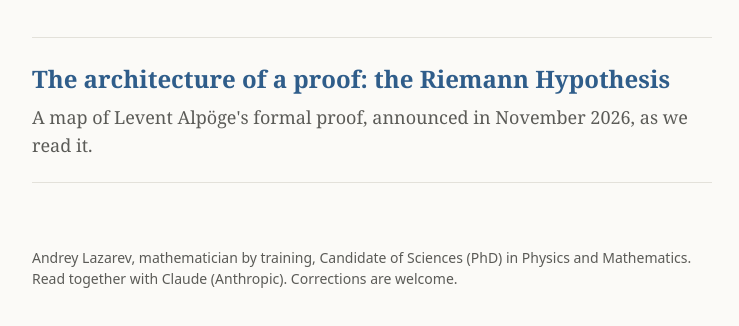
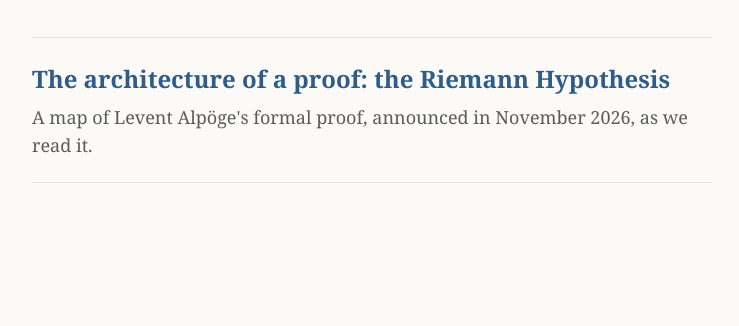
Before and after one commit to revenue7-eng/reading-proofs, a plain HTML site: page index.html in a window 1280 px wide. Shown: the part 204-530 px from the top of the page, without its empty margins (268-1007 px from the left). Drawn offline with Linux system fonts and the light colour scheme.

Commit message:
Remove footer from home, link corrections to issues

```diff
--- a/index.html
+++ b/index.html
@@ -26,9 +26,6 @@
     <div class="t">The architecture of a proof: the Riemann Hypothesis</div>
     <div class="d">A map of Levent Alpöge's formal proof, announced in November 2026, as we read it.</div>
   </a>
-  <footer>
-    <p>Andrey Lazarev, mathematician by training, Candidate of Sciences (PhD) in Physics and Mathematics. Read together with Claude (Anthropic). Corrections are welcome.</p>
-  </footer>
 </main>
 </body>
 </html>
```
Also changed, not shown: riemann/index.html (+1 -1 lines).
